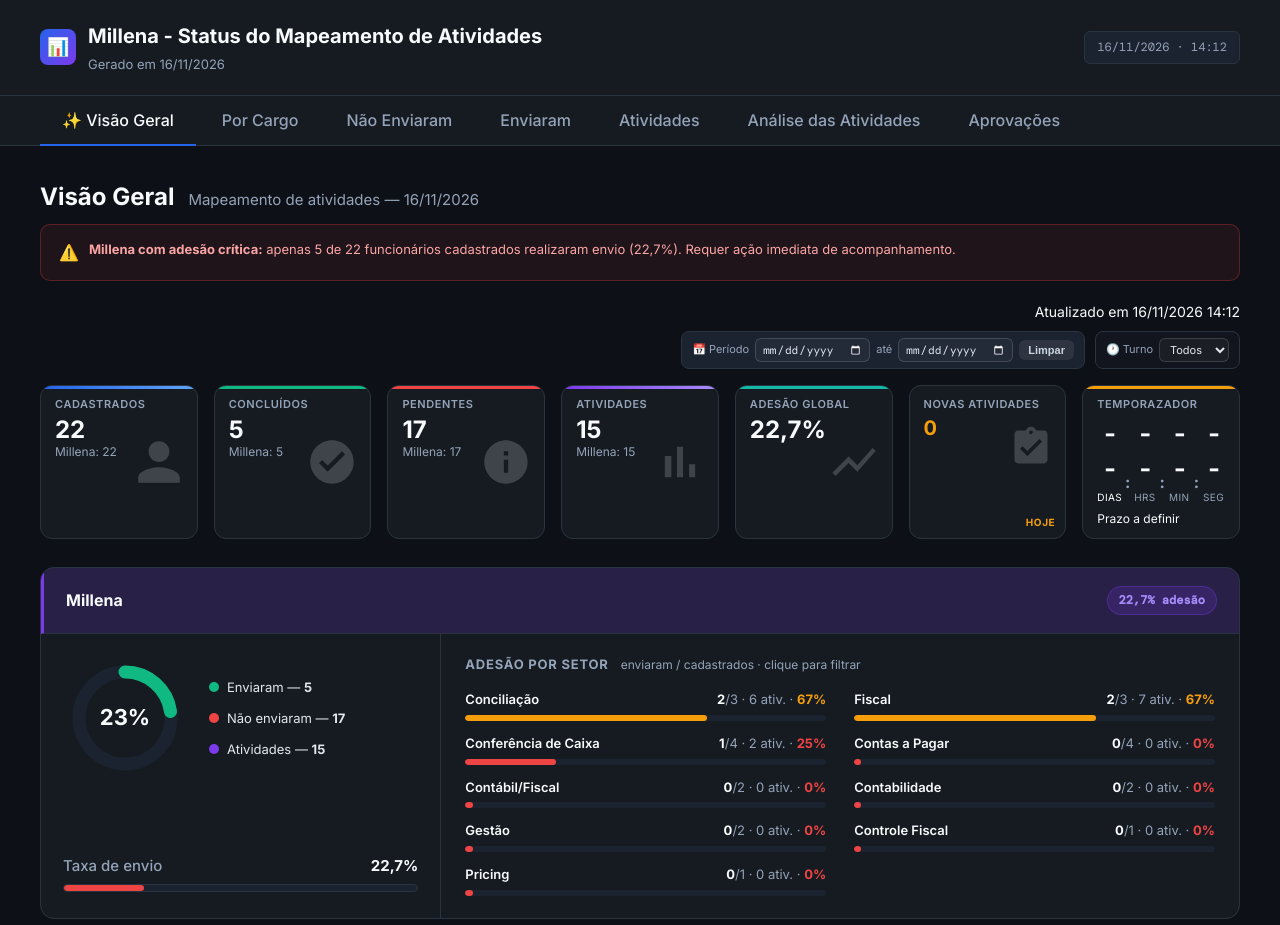
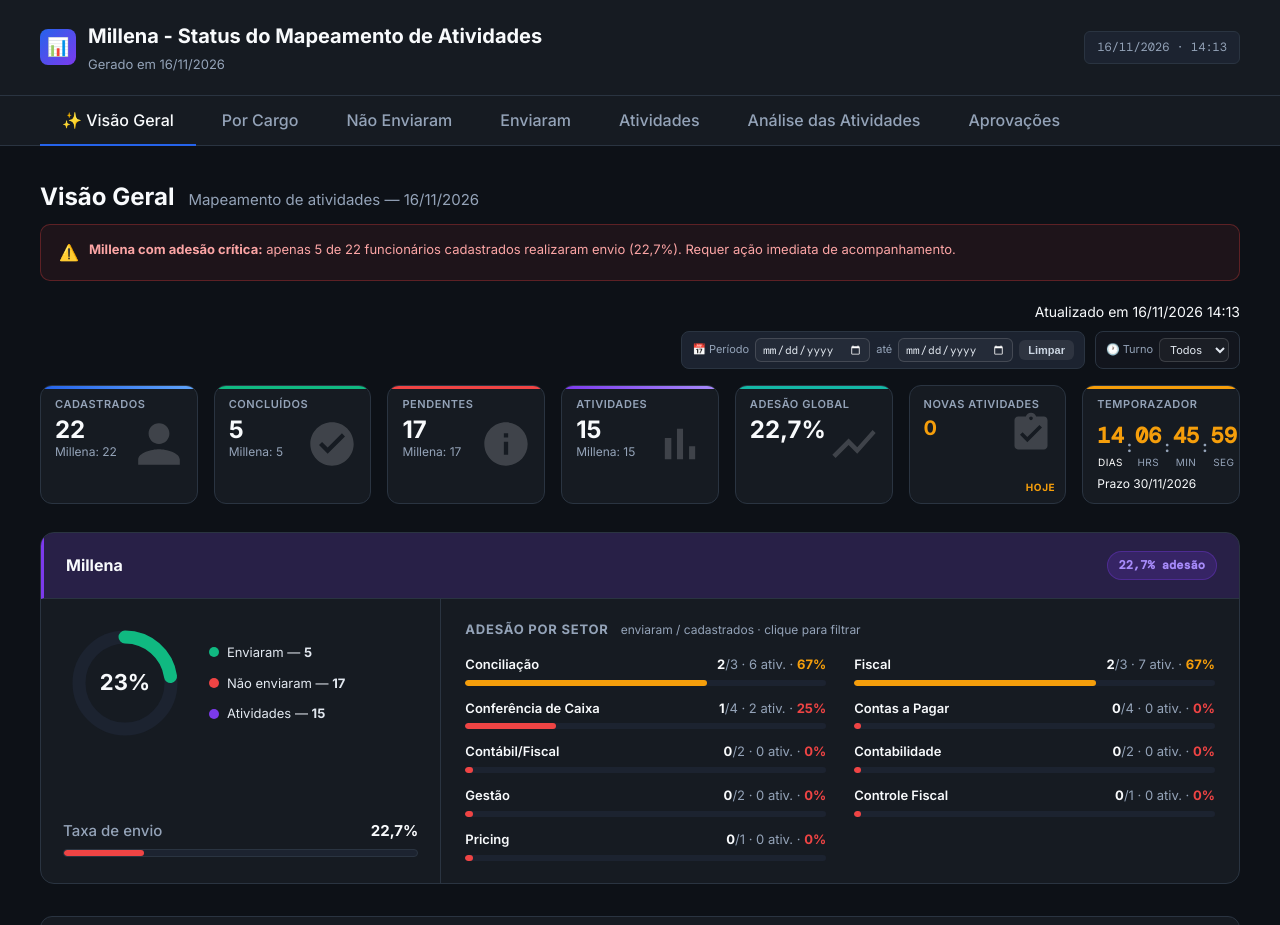
Before and after one commit to sinerggia-dev/millena-mapeamento, a plain HTML site: page index.html in a window 1280 px wide. Shown: the top 925 px of the page. Drawn offline with nearby package versions, Linux system fonts and the light colour scheme.

Commit message:
Painel Millena: prazo 30/11/2026

```diff
--- a/index.html
+++ b/index.html
@@ -147,7 +147,7 @@
       <div class="logo-sub">Gerado em 16/11/2026</div>
     </div>
   </div>
-  <div class="header-date">16/11/2026 · 14:12</div>
+  <div class="header-date">16/11/2026 · 14:13</div>
 </header>
 
 <nav class="nav">
@@ -173,7 +173,7 @@
   <div id="filtro-data-info" style="display:none;font-size:12px;color:#f59e0b;margin-bottom:14px;padding:8px 14px;background:rgba(245,158,11,.08);border:1px solid rgba(245,158,11,.25);border-radius:8px"></div>
   <div class="alert alert-red" id="alerta-criticos" style="margin-bottom:20px"><span class="alert-icon">⚠️</span><div><div class="alerta-linha" data-filial="se"><strong>Millena com adesão crítica:</strong> apenas 5 de 22 funcionários cadastrados realizaram envio (22,7%). Requer ação imediata de acompanhamento.</div></div></div>
   <div style="display:flex;justify-content:flex-end;margin-bottom:8px">
-    <div style="font-size:14px;color:var(--white);white-space:nowrap">Atualizado em 16/11/2026 14:12</div>
+    <div style="font-size:14px;color:var(--white);white-space:nowrap">Atualizado em 16/11/2026 14:13</div>
   </div>
   <div class="empresa-toggle" style="margin-bottom:16px;justify-content:space-between;align-items:center;flex-wrap:wrap;gap:10px">
     <div style="display:flex;gap:8px;flex-wrap:wrap">
@@ -243,7 +243,7 @@
         <span style="font-size:16px;font-weight:700;color:var(--muted);margin-bottom:10px">:</span>
         <div style="text-align:center"><span id="p-seg" style="font-size:22px;font-weight:700;color:var(--white);font-family:'DM Mono',monospace">--</span><div style="font-size:10px;color:var(--muted);margin-top:1px;letter-spacing:.04em">SEG</div></div>
       </div>
-      <div class="card-detail" style="color:var(--white)">Prazo a definir</div>
+      <div class="card-detail" style="color:var(--white)">Prazo 30/11/2026</div>
     </div>
   </div>
 
@@ -1500,7 +1500,7 @@ function populate(){
   }
 }
 function calcularPrazo(){
-  const prazo = new Date('');
+  const prazo = new Date('2026-11-30T23:59:59');
   if(isNaN(prazo)) return;  // sem prazo no config.json: fica "--"
   const agora = new Date();
   const diff  = prazo - agora;
```
